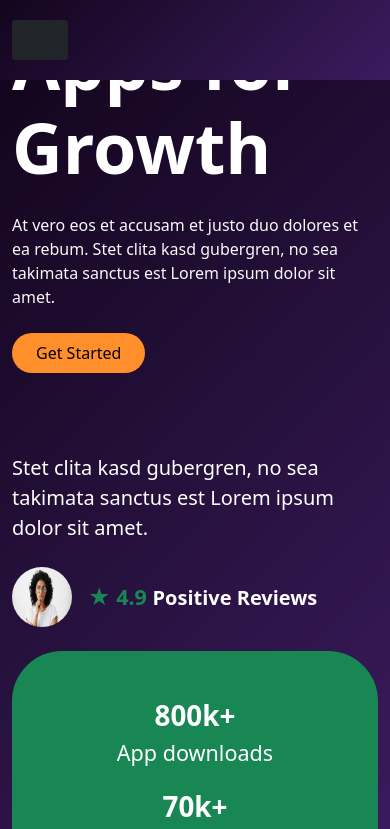
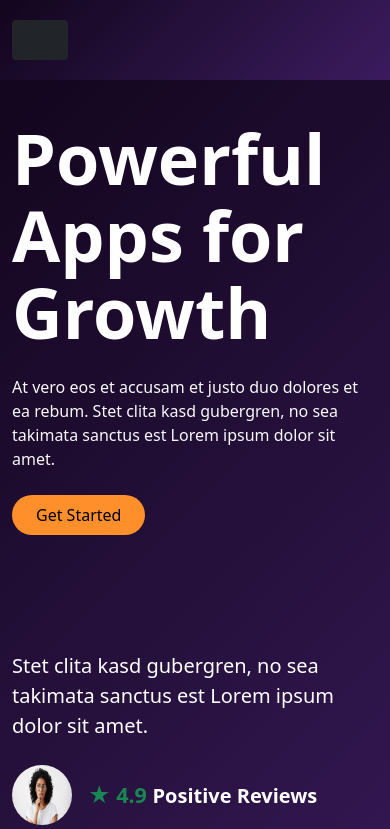
Before and after one commit to jafna-k/Bootstrap, a plain HTML site: page index.html in a window 390 px wide. Shown: the top 829 px of the page. Drawn offline with nearby package versions, Linux system fonts and the light colour scheme.

Commit message:
Bootstrap

```diff
--- a/style.css
+++ b/style.css
@@ -65,19 +65,93 @@ body {
      color: #ff8f2a;
  }
 
- .display-2 {
-     margin-top: -250px;
-     font-size: 100px;
- }
+/* Hero section */
+.hero {
+    background: linear-gradient(
+        135deg,
+        #13051d 0%,
+        #26113d 50%,
+        #3b1b5f 100%
+    );
+    width: 100%;
+    min-height: 680px;
+    height: auto;
+    padding: 40px 0 !important;
+}
 
- .phone {
-     height: 500px;
-     margin-top: -250px;
- }
+/* Main heading */
+.display-2 {
+    font-size: clamp(42px, 6vw, 80px);
+    line-height: 1.1;
+    margin-top: 0;
+}
 
- .col-lg-4 {
-     margin-top: -250px;
- }
+/* Phone image */
+.phone {
+    width: 100%;
+    max-width: 300px;
+    height: auto;
+    margin-top: 0;
+}
+
+/* Right section */
+.hero .col-lg-4 {
+    margin-top: 0;
+}
+
+/* Responsive tablet and mobile */
+@media (max-width: 991px) {
+    .hero {
+        min-height: auto;
+        padding: 40px 0 !important;
+    }
+
+    .hero .row {
+        min-height: auto !important;
+    }
+
+    .display-2 {
+        font-size: clamp(40px, 8vw, 65px);
+    }
+
+    .phone {
+        max-width: 250px;
+    }
+}
+
+@media (max-width: 576px) {
+    .display-2 {
+        font-size: 42px;
+    }
+
+    .phone {
+        max-width: 220px;
+    }
+
+    .hero .col-lg-4 {
+        margin-top: 20px;
+    }
+
+    .items {
+        grid-template-columns: repeat(2, minmax(0, 1fr));
+        gap: 15px;
+    }
+
+    .third-page {
+        height: auto;
+        padding: 50px 20px;
+    }
+
+    .content {
+        grid-template-columns: 1fr;
+        gap: 30px;
+    }
+
+    .cards-grid {
+        grid-template-columns: 1fr;
+    }
+}
+
 
  .bg-success {
      border-radius: 50px;
```
